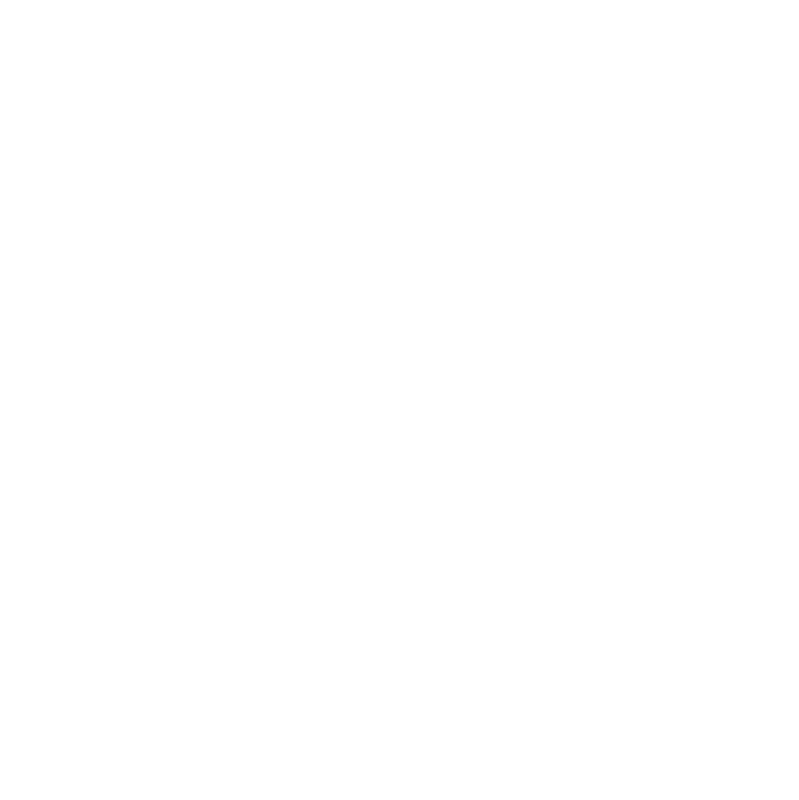
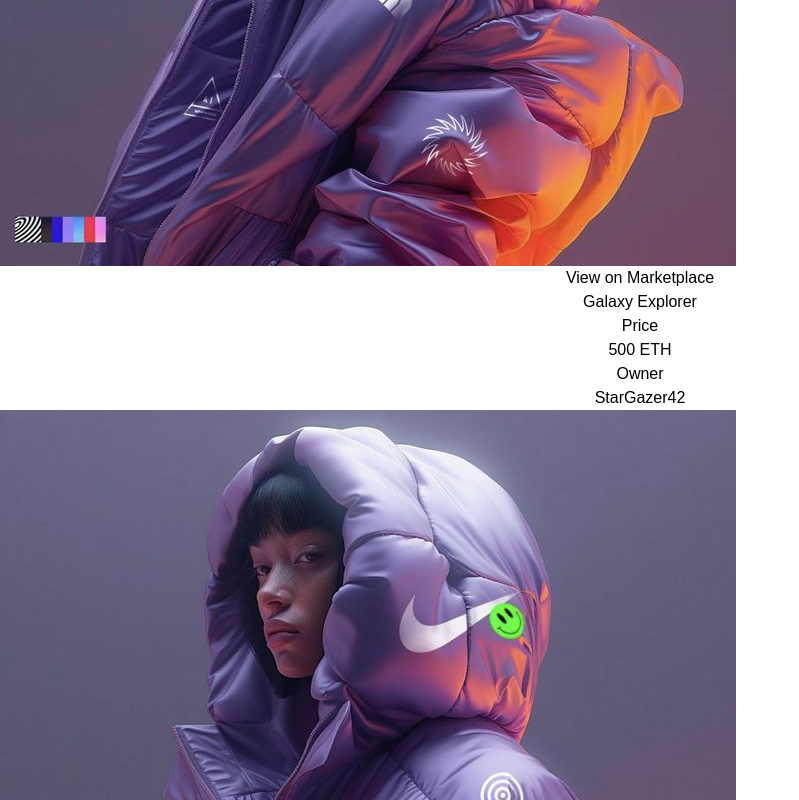
Before and after one commit to cussonspoon/NFT-trading, a React (Vite) app: page /artist/1 in a window 1280 px wide. Before the commit this address had no page. Shown: the part 2000-2800 px from the top of the page, without its empty margins (0-799 px from the left). Before the commit the page ends 800 px from the top, so only its background shows below. Built offline with nearby package versions, Linux system fonts and the light colour scheme.

Commit message:
Frontend User, Artist Profile done 😭😭💢💢💢

```diff
--- a/src/App.jsx
+++ b/src/App.jsx
@@ -20,7 +20,7 @@
       <Routes>
         {/* <Dashboard></Dashboard> */}
         <Route path="/" element={<Dashboard/>}></Route>
-        <Route path="/artist" element={<ArtistProfile/>}></Route>
+        <Route path="/artist/:artistName" element={<ArtistProfile/>}></Route>
         <Route path="/profile" element={<UserProfile></UserProfile>}></Route>
         <Route path="/auth" element={<Authentication></Authentication>}></Route>
         <Route path="/marketplace" element={<Marketplace></Marketplace>}></Route>
--- a/src/pages/ArtistProfile.jsx
+++ b/src/pages/ArtistProfile.jsx
@@ -1,5 +1,120 @@
 import Salecard from "../components/Salecard";
 import Layout from "../components/Layout";
+import { useEffect, useState } from "react";
+import axios from "axios";
+import styled from "styled-components";
+import Search from "../components/search";
+import Filter from "../components/filter";
+import { motion, AnimatePresence } from "framer-motion";
+import { useNavigate } from "react-router-dom";
+import { Button, NftMarketCard } from "./UserProfile";
+
+const sample_nfts_collect_artist = [
+    {
+      name: "Galaxy Explorer",
+      owner: "StarGazer42",
+      img: "",
+      status: "Collect",
+      price: 500,
+      created_at: "Feb 14, 2023",
+      sold: false,
+    },
+    {
+      name: "Cyberpunk Kitten",
+      owner: "StarGazer42",
+      img: "",
+      status: "Collect",
+      price: 350,
+      created_at: "Mar 3, 2024",
+      sold: false,
+    },
+    {
+        name: "Galaxy Explorer",
+        owner: "StarGazer42",
+        img: "",
+        status: "Collect",
+        price: 500,
+        created_at: "Feb 14, 2023",
+        sold: false,
+      },
+      {
+        name: "Cyberpunk Kitten",
+        owner: "StarGazer42",
+        img: "",
+        status: "Collect",
+        price: 350,
+        created_at: "Mar 3, 2024",
+        sold: false,
+      },
+      {
+        name: "Galaxy Explorer",
+        owner: "StarGazer42",
+        img: "",
+        status: "Collect",
+        price: 500,
+        created_at: "Feb 14, 2023",
+        sold: false,
+      },
+      {
+        name: "Cyberpunk Kitten",
+        owner: "StarGazer42",
+        img: "",
+        status: "Collect",
+        price: 350,
+        created_at: "Mar 3, 2024",
+        sold: false,
+      },
+      {
+        name: "Galaxy Explorer",
+        owner: "StarGazer42",
+        img: "",
+        status: "Collect",
+        price: 500,
+        created_at: "Feb 14, 2023",
+        sold: false,
+      },
+      {
+        name: "Cyberpunk Kitten",
+        owner: "StarGazer42",
+        img: "",
+        status: "Collect",
+        price: 350,
+        created_at: "Mar 3, 2024",
+        sold: false,
+      },
+      {
+        name: "Galaxy Explorer",
+        owner: "StarGazer42",
+        img: "",
+        status: "Collect",
+        price: 500,
+        created_at: "Feb 14, 2023",
+        sold: false,
+      },
+      {
+        name: "Cyberpunk Kitten",
+        owner: "StarGazer42",
+        img: "",
+        status: "Collect",
+        price: 350,
+        created_at: "Mar 3, 2024",
+        sold: false,
+      },
+    // ...other NFTs
+  ];
+
+const sample_artist_profile =
+  {
+    ID : "u50942765789234927",
+    username : "StarGazer42",
+    Metamask_account : "StarGazer42_wallet",
+    Profile_description : "I am a bot I dont know shit uwooghh cunny Arlecchino please leash me Lorem ipsum dolor sit amet consectetur, adipisicing elit. Numquam laborum, atque, ratione in totam ab voluptas doloremque quo nulla libero ipsa debitis eaque dolor illum asperiores quis repellat, dolores eos?",
+    Profile_img : "https://image.invaluable.com/housePhotos/auctionsappraisers/21/639021/H0150-L165170442.jpg",
+    Inventory : sample_nfts_collect_artist,
+    Onsale : sample_nfts_collect_artist,
+    Total_Volume : 12437465,
+    Tags_id : "..."
+  }
 
 const Tag = ({name}) => {
     return (
@@ -9,6 +124,31 @@
 }
 
 const ArtistProfile = () => {
+    const [mode, setMode] = useState("Collection");
+    const [isFilterActive, setIsFilterActive] = useState(false);
+    const [searchQuery, setSearchQuery] = useState("");
+    const getUser = async () => {
+      const response = await axios.get("http://127.0.0.1:8000/user/me");
+    };
+
+    const sorted_data = [...sample_artist_profile.Inventory].sort((a, b) => {
+      switch (mode) {
+        case "Oldest":
+          return new Date(a.created_at) - new Date(b.created_at); // Ascending by date
+        case "Newest":
+          return new Date(b.created_at) - new Date(a.created_at); // Descending by date
+        case "Ascending":
+          return a.price - b.price; // Ascending by price
+        case "Descending":
+          return b.price - a.price; // Descending by price
+        default:
+          return 0; // No sorting
+      }
+    }).filter(
+      (nft) =>
+        nft.name.toLowerCase().includes(searchQuery.toLowerCase()) ||
+        nft.owner.toLowerCase().includes(searchQuery.toLowerCase())
+    );
     return (
       <Layout>
         <div className="relative w-full min-h-screen bg-zinc-900 overflow-auto">
@@ -19,51 +159,109 @@
               src="/artist/banner.webp"
               alt=""
             />
-                    <div className="absolute top-0 h-96 w-full bg-gradient-to-t from-black via-zinc/60 to-zinc/50
-        bg-opacity-50"></div>
-                    <div className="absolute top-96 h-96 w-full bg-gradient-to-b from-black via-zinc/60 to-zinc/50
-                    bg-opacity-50"></div>
+            <div className="absolute top-0 h-96 w-full bg-gradient-to-t from-black via-zinc/60 to-zinc/50 bg-opacity-50"></div>
+            <div className="absolute top-96 h-96 w-full bg-gradient-to-b from-black via-zinc/60 to-zinc/50 bg-opacity-50"></div>
 
             <div className="ml-96 mt-20">
-                        <div className="grid grid-cols-4 gap-4">
-                            <Salecard></Salecard>
-                            <Salecard></Salecard>
-                            <Salecard></Salecard>
-                            <Salecard></Salecard>
-                            <Salecard></Salecard>
-                            <Salecard></Salecard>
+              <div className="flex mb-5 space-x-2">
+                <Search setSearchQuery={setSearchQuery}/>
+                <Filter
+                  isToggle={isFilterActive}
+                  onClick={() => setIsFilterActive((prevState) => !prevState)}
+                />
+
+                {/* Animated Buttons */}
+                <AnimatePresence>
+                  {isFilterActive && (
+                    <>
+                      <motion.div
+                        initial={{ opacity: 0, scale: 0.5, x: -50 }}
+                        animate={{ opacity: 1, scale: 1, x: 0 }}
+                        exit={{ opacity: 0, scale: 0.5, x: -50 }}
+                        transition={{ duration: 0.4, ease: "easeOut" }}
+                        className="inline-block"
+                      >
+                        <Button name={"Oldest"} setMode={setMode} mode={mode} />
+                      </motion.div>
+                      <motion.div
+                        initial={{ opacity: 0, scale: 0.5, x: -50 }}
+                        animate={{ opacity: 1, scale: 1, x: 0 }}
+                        exit={{ opacity: 0, scale: 0.5, x: -50 }}
+                        transition={{
+                          duration: 0.4,
+                          ease: "easeOut",
+                          delay: 0.1, // Slight delay for staggered animation
+                        }}
+                        className="inline-block"
+                      >
+                        <Button name={"Newest"} setMode={setMode} mode={mode} />
+                      </motion.div>
+                      <motion.div
+                        initial={{ opacity: 0, scale: 0.5, x: -50 }}
+                        animate={{ opacity: 1, scale: 1, x: 0 }}
+                        exit={{ opacity: 0, scale: 0.5, x: -50 }}
+                        transition={{
+                          duration: 0.4,
+                          ease: "easeOut",
+                          delay: 0.1, // Slight delay for staggered animation
+                        }}
+                        className="inline-block"
+                      >
+                        <Button
+                          name={"Ascending"}
+                          setMode={setMode}
+                          mode={mode}
+                        />
+                        <motion.div
+                          initial={{ opacity: 0, scale: 0.5, x: -50 }}
+                          animate={{ opacity: 1, scale: 1, x: 0 }}
+                          exit={{ opacity: 0, scale: 0.5, x: -50 }}
+                          transition={{
+                            duration: 0.4,
+                            ease: "easeOut",
+                            delay: 0.1, // Slight delay for staggered animation
+                          }}
+                          className="inline-block"
+                        >
+                          <Button
+                            name={"Descending"}
+                            setMode={setMode}
+                            mode={mode}
+                          />
+                        </motion.div>
+                      </motion.div>
+                    </>
+                  )}
+                </AnimatePresence>
               </div>
-                        {/* <Salecard></Salecard> */}
+              <div className="flex item-center justify-center mr-20">
+              <div className="grid grid-cols-3 gap-4 gap-x-20 mr-20">
+                {sorted_data.map((item) => (
+                  <NftMarketCard nftData={item}/>
+                ))}
               </div>
-
             </div>
-
+          </div>
+          </div>
 
         {/* Seller Profile */}
         <div className="absolute top-64 left-20 backdrop-blur-sm bg-white/20 text-white w-64 rounded-3xl p-5 shadow-lg">
           <div className="flex flex-col items-center">
-                    <img className="w-40 h-40 rounded-full mb-10" src="/nft/nft1.jpg" alt="" />
-                    <h1 className="text-xl font-bold">Neo Tokyo Citizens</h1>
-                    <h2 className="text-sm  mb-5">Metamask account</h2>
+            <img
+              className="w-40 h-40 rounded-full mb-10"
+              src= {sample_artist_profile.Profile_img}
+              alt=""
+            />
+            <h1 className="text-xl font-bold">{sample_artist_profile.username}</h1>
+            <h2 className="text-sm mb-5">{sample_artist_profile.Metamask_account}</h2>
 
             <p className="text-center text-sm mt-2 mb-5">
-                    A trailblazing NFT artist known for blending futuristic design with
-                    cutting-edge blockchain technology.
+            {sample_artist_profile.Profile_description}
             </p>
-
-                    <div className="grid grid-cols-2 mt-3">
-                    <Tag name={"futuristic"}></Tag>
-                    <Tag name={"dark"}></Tag>
-                    <Tag name={"realistic"}></Tag>
             </div>
           </div>
         </div>
-
-                {/* Sale Cards */}
-
-            </div>
       </Layout>
-
     );
   };
 
--- a/src/pages/UserProfile.jsx
+++ b/src/pages/UserProfile.jsx
@@ -6,6 +6,7 @@
 import Search from "../components/search";
 import Filter from "../components/filter";
 import { motion, AnimatePresence } from "framer-motion";
+import { useNavigate } from "react-router-dom";
 
 const sample_nfts_collect = [
   {
@@ -100,10 +101,21 @@
   },
 ];
 
+const sample_user_profile =
+  {
+    ID : "u89124391237u498d7h19827nfhghdhj",
+    username : "Teemy17",
+    Metamask_account : "Teemy_wallet",
+    Profile_description : "I want to buy nfts and watch it go to the moon lmao Lorem ipsum dolor sit amet consectetur, adipisicing elit. Numquam laborum, atque, ratione in totam ab voluptas doloremque quo nulla libero ipsa debitis eaque dolor illum asperiores quis repellat, dolores eos?",
+    Profile_img : "https://static1.cbrimages.com/wordpress/wp-content/uploads/2022/10/Bocchi-The-Rock!-Episode-4-Hitori-Gotou-Loses-Her-Mind-Crunchyroll.jpg",
+    Inventory : sample_nfts_collect,
+    Onsale : sample_nfts_collect,
+    Total_Volume : 123,
+    Tags_id : "..."
 
+  }
 
-
-const Button = ({ name, setMode, mode }) => {
+export const Button = ({ name, setMode, mode }) => {
   const isActive = mode === name;
 
   return (
@@ -128,7 +140,8 @@
   );
 };
 
-const NftMarketCard = ({ onClick, nftData = {} }) => {
+export const NftMarketCard = ({ onClick, nftData = {} }) => {
+  const navigate = useNavigate();
   const {
     name = "Unnamed NFT",
     price = 0,
@@ -173,7 +186,10 @@
             </div>
             <div className="flex flex-col">
               <h2 className="text-sm">Owner</h2>
-              <h2 className="text-lg font-semibold">{owner}</h2>
+              <h2
+                className="text-lg font-semibold cursor-pointer hover:underline"
+                onClick={() => navigate(`/artist/${owner}`)}
+              >{owner}</h2>
             </div>
           </div>
         </div>
@@ -221,7 +237,7 @@
     const response = await axios.get("http://127.0.0.1:8000/user/me");
   };
 
-  const sorted_sample_nfts_collect = [...sample_nfts_collect].sort((a, b) => {
+  const sorted_data = [...sample_user_profile.Inventory].sort((a, b) => {
     switch (mode) {
       case "Oldest":
         return new Date(a.created_at) - new Date(b.created_at); // Ascending by date
@@ -326,7 +342,7 @@
             </div>
             <div className="flex item-center justify-center mr-20">
             <div className="grid grid-cols-3 gap-4 gap-x-20 mr-20">
-              {sorted_sample_nfts_collect.map((item) => (
+              {sorted_data.map((item) => (
                 <NftMarketCard nftData={item}/>
               ))}
             </div>
@@ -339,15 +355,14 @@
           <div className="flex flex-col items-center">
             <img
               className="w-40 h-40 rounded-full mb-10"
-              src="/nft/nft1.jpg"
+              src= {sample_user_profile.Profile_img}
               alt=""
             />
-            <h1 className="text-xl font-bold">Neo Tokyo Citizens</h1>
-            <h2 className="text-sm mb-5">Metamask account</h2>
+            <h1 className="text-xl font-bold">{sample_user_profile.username}</h1>
+            <h2 className="text-sm mb-5">{sample_user_profile.Metamask_account}</h2>
 
             <p className="text-center text-sm mt-2 mb-5">
-              A trailblazing NFT artist known for blending futuristic design
-              with cutting-edge blockchain technology.
+            {sample_user_profile.Profile_description}
             </p>
           </div>
         </div>
```
Lines whose indentation alone changed are shown as unchanged.
